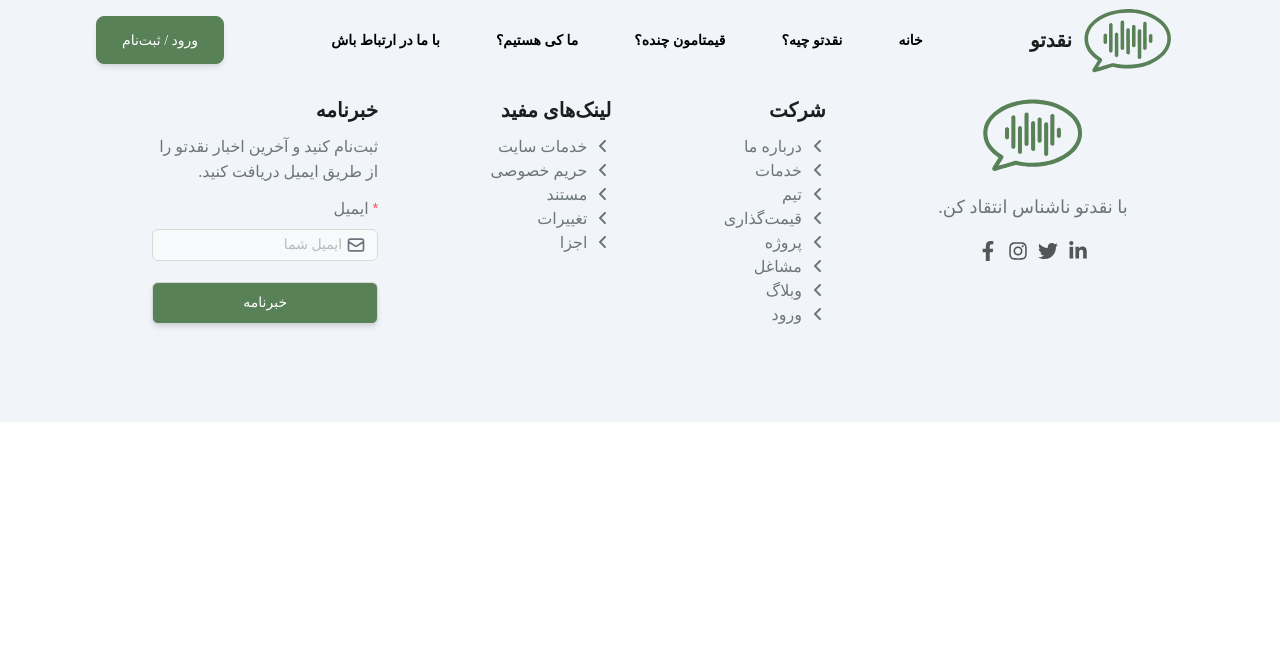
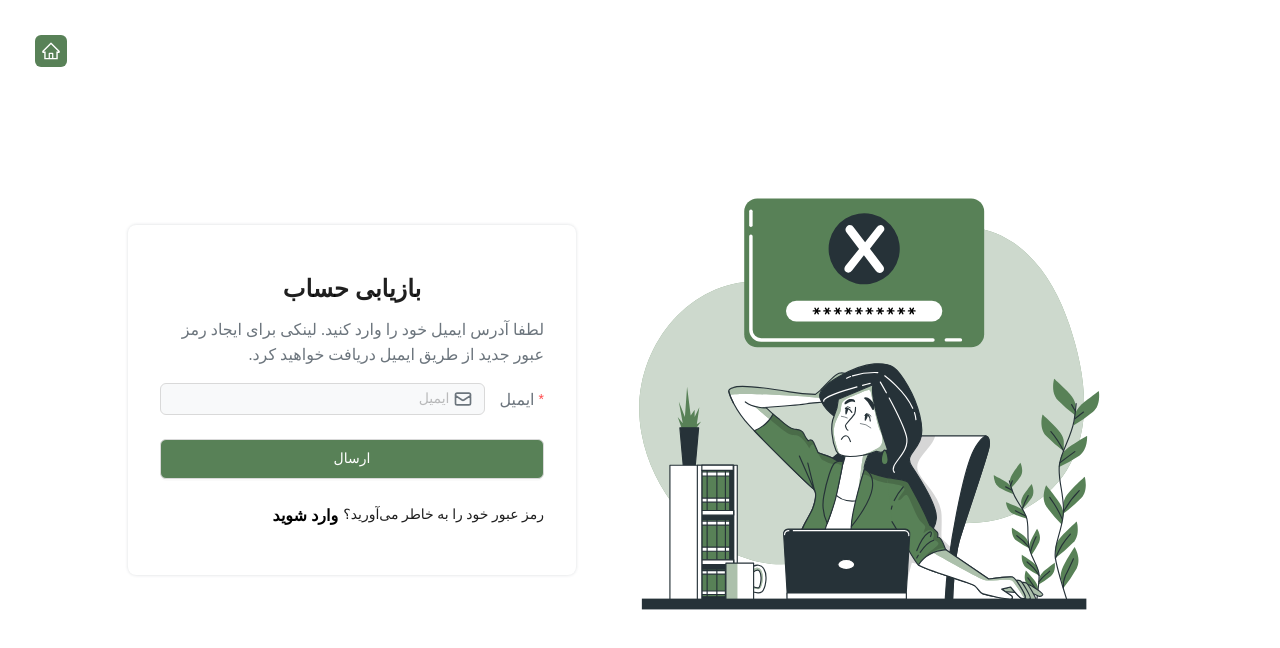
Before and after one commit to NagdeTo/NaghdeTo-frontend, a React (Vite) app: page /forget-password in a window 1280 px wide. Shown: the top 648 px of the page. Built offline with nearby package versions, Linux system fonts and the light colour scheme; what jalaliday would draw is missing.

Commit message:
adding forget password page

```diff
--- a/src/PublicRouter.jsx
+++ b/src/PublicRouter.jsx
@@ -6,25 +6,27 @@ import Home from "./pages/Public/Home";
 import Login from "./pages/Public/Login";
 import ContactUs from "./pages/Public/ContactUs";
 import SignUp from "./pages/Public/SignUp";
+import ForgetPassword from "./pages/Public/ForgetPassword";
 
 const PublicRouter = () => {
   const location = useLocation();
 
   return (
     <>
-      {location.pathname !== "/login" && location.pathname !== "/sign-up" && (
-        <Header />
-      )}
+      {location.pathname !== "/login" &&
+        location.pathname !== "/sign-up" &&
+        location.pathname !== "/forget-password" && <Header />}
       <Routes>
         <Route path="/" element={<Home />} />
         <Route path="/about-us" element={<AboutUs />} />
         <Route path="/contact-us" element={<ContactUs />} />
         <Route path="/login" element={<Login />} />
         <Route path="/sign-up" element={<SignUp />} />
+        <Route path="/forget-password" element={<ForgetPassword />} />
       </Routes>
-      {location.pathname !== "/login" && location.pathname !== "/sign-up" && (
-        <Footer />
-      )}
+      {location.pathname !== "/login" &&
+        location.pathname !== "/sign-up" &&
+        location.pathname !== "/forget-password" && <Footer />}
     </>
   );
 };
--- /dev/null
+++ b/src/components/Public-layouts/ForgetPasswordForm.jsx
@@ -0,0 +1,62 @@
+import React from "react";
+import { Form, Flex, Typography, Input, Button } from "antd";
+import { HiOutlineMail } from "react-icons/hi";
+import { Link } from "react-router-dom";
+
+export default function ForgetPasswordForm() {
+  return (
+    <Flex
+      justify="center"
+      align="center"
+      className="h-[350px] w-[450px] rounded-lg px-8 shadow-[0px_0px_3px_0.4px_rgba(60,72,88,0.15)]"
+      vertical
+    >
+      <Typography.Title level={3}>بازیابی حساب</Typography.Title>
+
+      <Typography.Paragraph
+        style={{ direction: "rtl" }}
+        className="text-[16px] text-[#6c757d]"
+      >
+        لطفا آدرس ایمیل خود را وارد کنید. لینکی برای ایجاد رمز عبور جدید از طریق
+        ایمیل دریافت خواهید کرد.
+      </Typography.Paragraph>
+
+      <Form className="w-full">
+        <Form.Item
+          style={{ direction: "rtl" }}
+          label="ایمیل"
+          colon={false}
+          name="email"
+          rules={[{ required: true, message: "لطفاً ایمیل خود را وارد کنید!" }]}
+        >
+          <Input
+            placeholder="ایمیل"
+            prefix={<HiOutlineMail className="h-5 w-5 text-[#6c757d]" />}
+          />
+        </Form.Item>
+      </Form>
+
+      <Form.Item className="w-full">
+        <Button
+          className="h-[40px] w-full bg-primary-1000 text-white"
+          htmlType="submit"
+        >
+          ارسال
+        </Button>
+      </Form.Item>
+
+      <Flex
+        justify="flex-end"
+        gap="5px"
+        className="w-full"
+        align="center"
+        style={{ direction: "ltr" }}
+      >
+        <Link to="/login" className="font-bold hover:text-primary-1000">
+          وارد شوید
+        </Link>
+        <Typography.Text>رمز عبور خود را به خاطر می‌آورید؟</Typography.Text>
+      </Flex>
+    </Flex>
+  );
+}
--- a/src/components/Public-layouts/LoginForm.jsx
+++ b/src/components/Public-layouts/LoginForm.jsx
@@ -51,7 +51,10 @@ export default function LoginForm() {
         </Form.Item>
 
         <Flex align="center" className="w-full" justify="space-between">
-          <Link className="font-bold hover:text-primary-1000">
+          <Link
+            to="/forget-password"
+            className="font-bold hover:text-primary-1000"
+          >
             فراموشی رمز عبور؟
           </Link>
           <Form.Item name="remember" className="mb-0">
@@ -84,7 +87,7 @@ export default function LoginForm() {
           </Button>
         </Flex>
 
-        <Flex justify="space-between" className="w-full" align="center">
+        <Flex justify="flex-end" gap="5px" className="w-full" align="center">
           <Link to="/sign-up" className="font-bold hover:text-primary-1000">
             ثبت‌نام کنید
           </Link>
--- a/src/components/Public-layouts/SignUpForm.jsx
+++ b/src/components/Public-layouts/SignUpForm.jsx
@@ -28,7 +28,7 @@ export default function SignUpForm() {
           rules={[
             {
               required: true,
-              message: "نام خود را وارد نمایید",
+              message: "لطفاً نام خود را وارد نمایید!",
             },
           ]}
           className="first-name-form-item-signup mb-0"
@@ -46,7 +46,7 @@ export default function SignUpForm() {
           rules={[
             {
               required: true,
-              message: "نام خانوادگی خود را وارد نمایید",
+              message: "لطفاً نام خانوادگی خود را وارد نمایید!",
             },
           ]}
           className="last-name-form-item-signup mb-0"
@@ -126,7 +126,8 @@ export default function SignUpForm() {
         </Flex>
 
         <Flex
-          justify="space-between"
+          justify="flex-end"
+          gap="5px"
           className="w-full"
           align="center"
           style={{ direction: "ltr" }}
--- /dev/null
+++ b/src/pages/Public/ForgetPassword.jsx
@@ -0,0 +1,15 @@
+import { Flex } from "antd";
+import React from "react";
+import forget from "../../assets/images/Forgot password-bro.svg";
+import ForgetPasswordForm from "../../components/Public-layouts/ForgetPasswordForm";
+import GoToHome from "../../components/Public-layouts/GoToHome";
+
+export default function ForgetPassword() {
+  return (
+    <Flex justify="center" align="center" className="px-32">
+      <ForgetPasswordForm />
+      <img src={forget} className="h-[100vh] w-[45vw]" />
+      <GoToHome />
+    </Flex>
+  );
+}
```
Also changed, not shown: src/assets/images/Forgot password-bro.svg (added).
